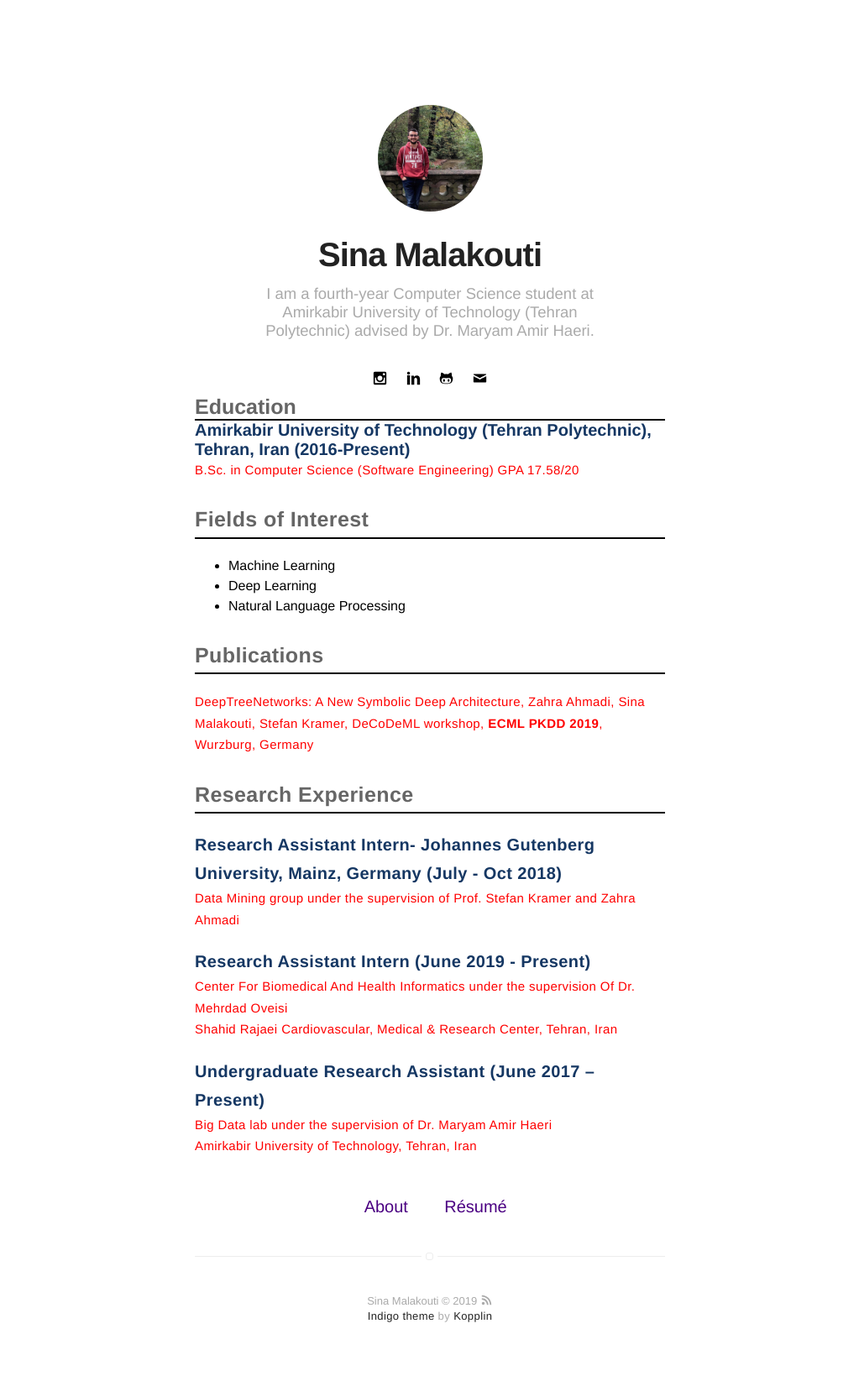
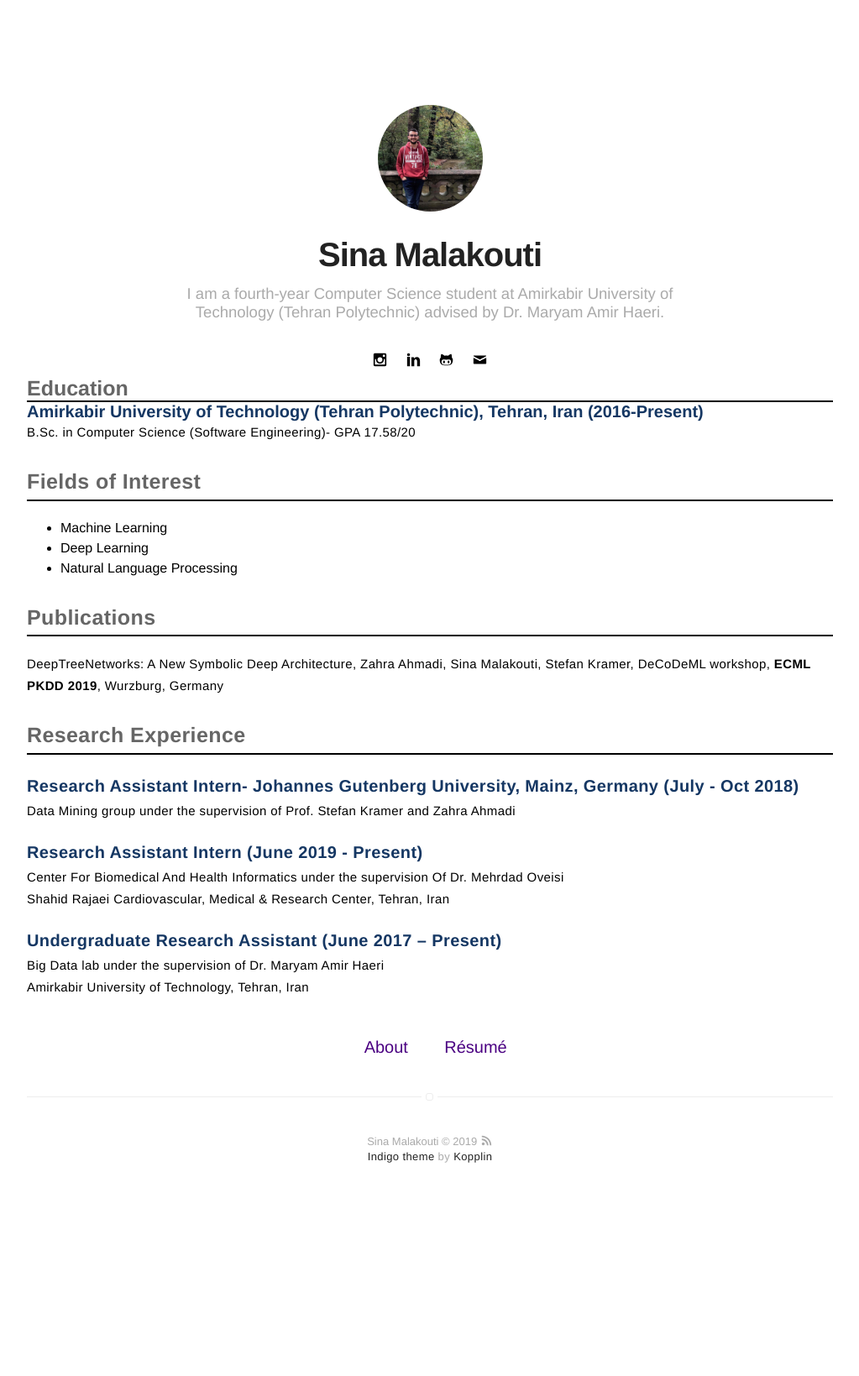
Before and after one commit to sinamalakouti/sinamalakouti.github.io, a Jekyll site: the page built from index.html, in a window 1280 px wide. Shown: the whole page at 84% size, without its empty margins (128-1151 px from the left). Built offline with Jekyll 4.4.1, drawn with Linux system fonts in a browser that asks for light colours; after the commit the page ends 1450 px from its top, so only the background shows below that.

```diff
--- a/_includes/header.html
+++ b/_includes/header.html
@@ -34,7 +34,7 @@
          Amirkabir University of Technology (Tehran Polytechnic), Tehran, Iran (2016-Present)
     </div>
     <p class="inf_body">
-        B.Sc. in Computer Science (Software Engineering)  GPA 17.58/20
+        B.Sc. in Computer Science (Software Engineering)-  GPA 17.58/20
     </p >
 
     <div>
--- a/_sass/base/general.sass
+++ b/_sass/base/general.sass
@@ -121,13 +121,13 @@ pre
 	margin: 0 auto
 
 	@media #{$mobile}
-		width: 88%
+		width: 98%
 
 	@media #{$tablet}
-		width: 88%
+		width: 98%
 
 .wrapper-normal
-	max-width: 560px
+	max-width: 960px
 
 .wrapper-large
 	max-width: 810px
--- a/_sass/components/header.sass
+++ b/_sass/components/header.sass
@@ -53,4 +53,3 @@
     margin-top: 0
     padding-bottom: 0
     margin-bottom: 0
-    color: red
```
